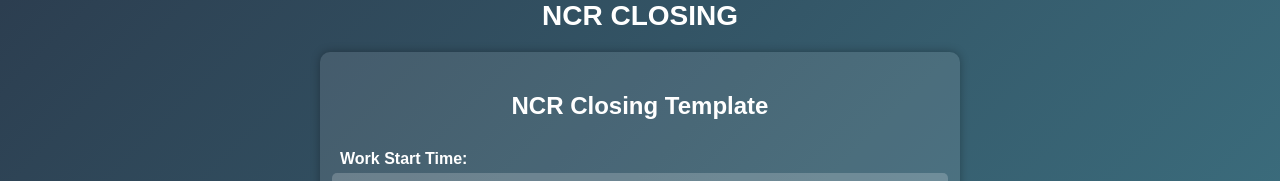
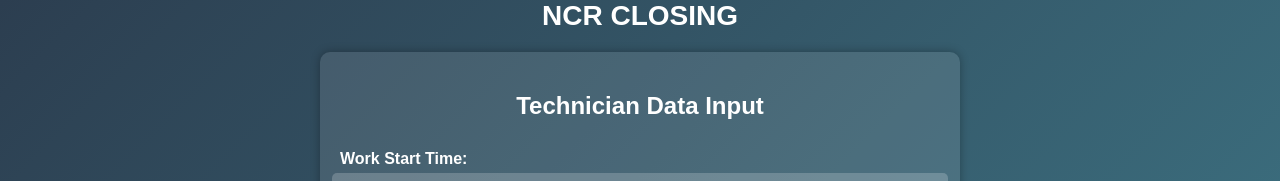
Before and after one commit to xrenderdev/BMC2IT_V1, a website: page index.html in a window 1280 px wide. Shown: the top 181 px of the page. Drawn offline with nearby package versions, Linux system fonts and the light colour scheme.

Commit message:
Update index.html

```diff
--- a/index.html
+++ b/index.html
@@ -103,7 +103,7 @@
 <body>
     <div class="title">NCR Closing</div>
     <div class="container">
-        <h2>NCR Closing Template</h2>
+        <h2>Technician Data Input</h2>
         <form id="ncrForm">
             <label>Work Start Time:</label> <input type="datetime-local" id="workStartTime">
             <label>Completion Time:</label> <input type="datetime-local" id="completionTime">
```
